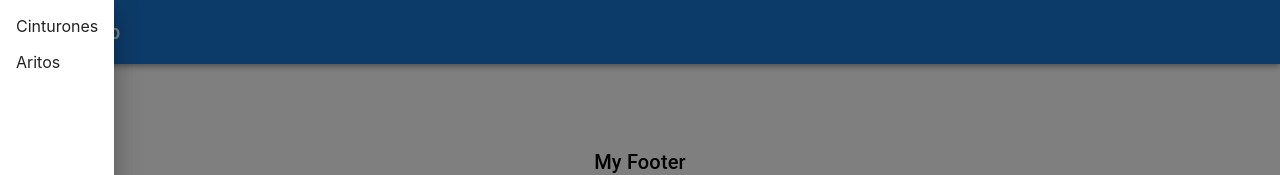
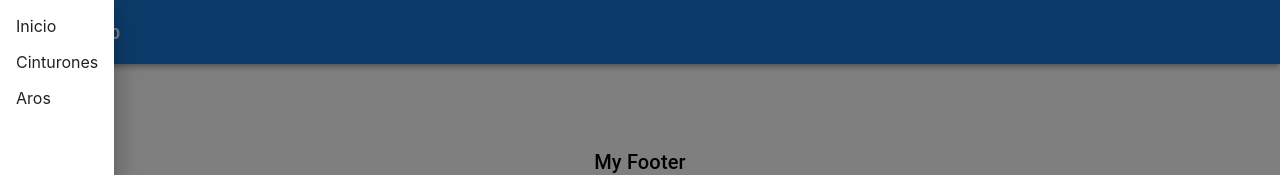
Before and after one commit to carlosgl93/dos-corazones-y-medio, a Next.js app: page /aritos in a window 1280 px wide. Both pictures are taken after a click on the button "menu". Shown: the top 175 px of the page. Built offline with nearby package versions, Linux system fonts and the light colour scheme.

Commit message:
4 files modified

```diff
--- a/Components/Layout/MainLayout.tsx
+++ b/Components/Layout/MainLayout.tsx
@@ -46,11 +46,14 @@ const MainLayout: React.FunctionComponent<Props> = ({ children }) => {
   const sideList = () => (
     <div>
       <List>
+        <Link href="/">
+          <ListItem>Inicio</ListItem>
+        </Link>
         <Link href="/cinturones">
           <ListItem>Cinturones</ListItem>
         </Link>
         <Link href="/aritos">
-          <ListItem>Aritos</ListItem>
+          <ListItem>Aros</ListItem>
         </Link>
       </List>
     </div>
--- a/pages/aritos.tsx
+++ b/pages/aritos.tsx
@@ -3,7 +3,7 @@ import * as React from 'react';
 const Aritos = () => {
   return (
     <div>
-      <h1>Aritos!</h1>
+      <h1>Aros</h1>
     </div>
   );
 };
--- a/pages/cinturones.tsx
+++ b/pages/cinturones.tsx
@@ -3,7 +3,7 @@ import * as React from 'react';
 const Cinturones = () => {
   return (
     <div>
-      <h1>Cinturones!</h1>
+      <h1>Cinturones</h1>
     </div>
   );
 };
```
Also changed, not shown: pages/index.tsx (+5 -2 lines).
